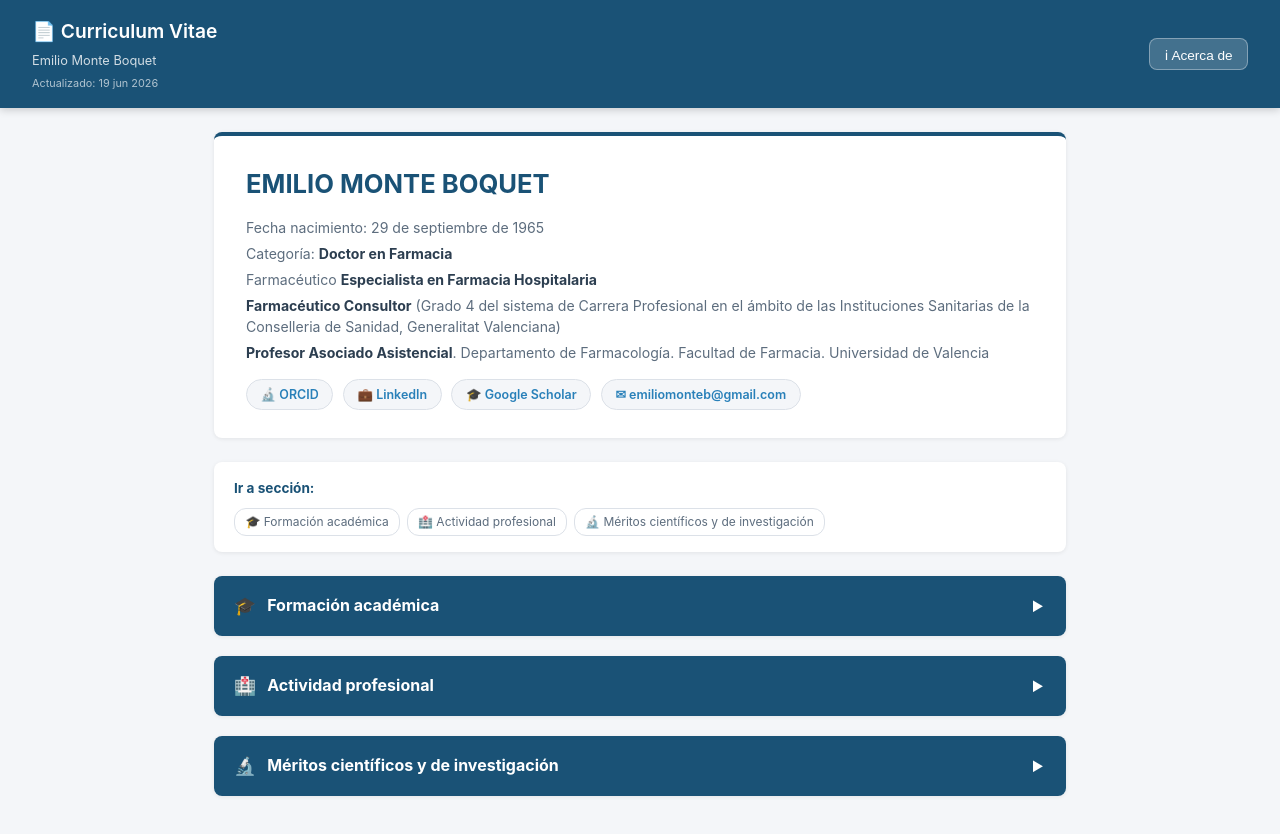
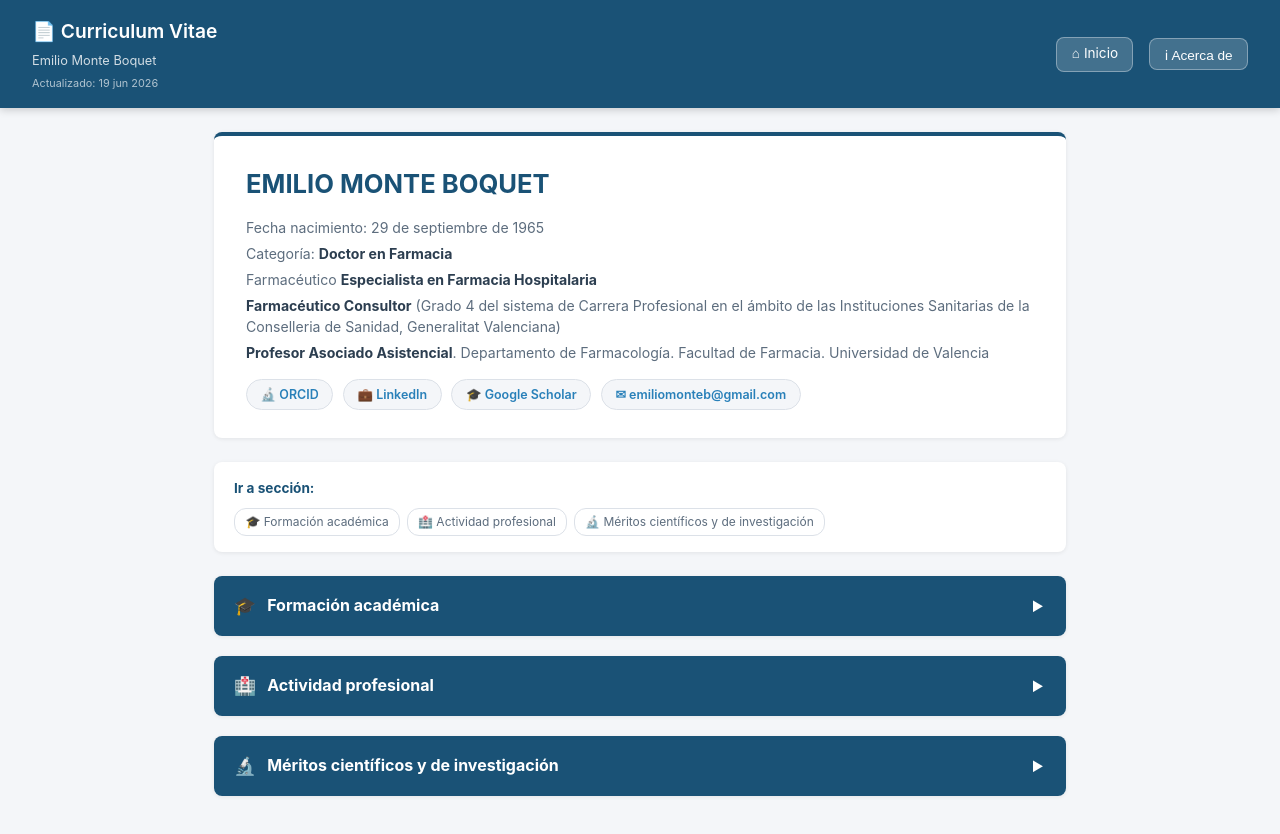
Before and after one commit to embai33/embWeb, a plain HTML site: page CV_EMB/curriculum_vitae.html in a window 1280 px wide. Drawn offline with Linux system fonts and the light colour scheme.

Commit message:
Add files via upload

```diff
--- a/CV_EMB/curriculum_vitae.html
+++ b/CV_EMB/curriculum_vitae.html
@@ -3,6 +3,11 @@
 <head>
   <meta charset="UTF-8">
   <meta name="viewport" content="width=device-width, initial-scale=1.0, maximum-scale=1.0, user-scalable=no, viewport-fit=cover">
+  <meta name="apple-mobile-web-app-capable" content="yes">
+  <meta name="apple-mobile-web-app-status-bar-style" content="default">
+  <meta name="apple-mobile-web-app-title" content="EMB">
+  <link rel="apple-touch-icon" href="../EMB_Dibujo_Peq.png">
+  <link rel="manifest" href="../manifest.json">
   <title>CV — Emilio Monte Boquet</title>
   <style>
 
@@ -39,8 +44,7 @@
     }
     header h1 { font-size: 1.2rem; font-weight: 600; }
     header .subtitle { font-size: 0.8rem; opacity: 0.8; }
-    .btn-info {
-      margin-left: auto;
+    .btn-home, .btn-info {
       flex-shrink: 0;
       background: rgba(255,255,255,0.18);
       border: 1px solid rgba(255,255,255,0.35);
@@ -49,8 +53,11 @@
       border-radius: var(--radius);
       cursor: pointer;
       font-size: 0.85rem;
-    }
-    .btn-info:hover { background: rgba(255,255,255,0.3); }
+      transition: background 0.2s;
+      text-decoration: none;
+    }
+    .btn-home { margin-left: auto; }
+    .btn-home:hover, .btn-info:hover { background: rgba(255,255,255,0.3); }
     .container { max-width: 900px; margin: 0 auto; padding: 1.5rem; }
 
     /* Profile */
@@ -288,6 +295,7 @@
     <span class="subtitle">Emilio Monte Boquet</span>
     <div class="header-updated" id="last-updated"></div>
   </div>
+  <a href="../index.html" class="btn-home">⌂ Inicio</a>
   <button class="btn-info" onclick="toggleModal(true)">ℹ Acerca de</button>
 </header>
 
```
